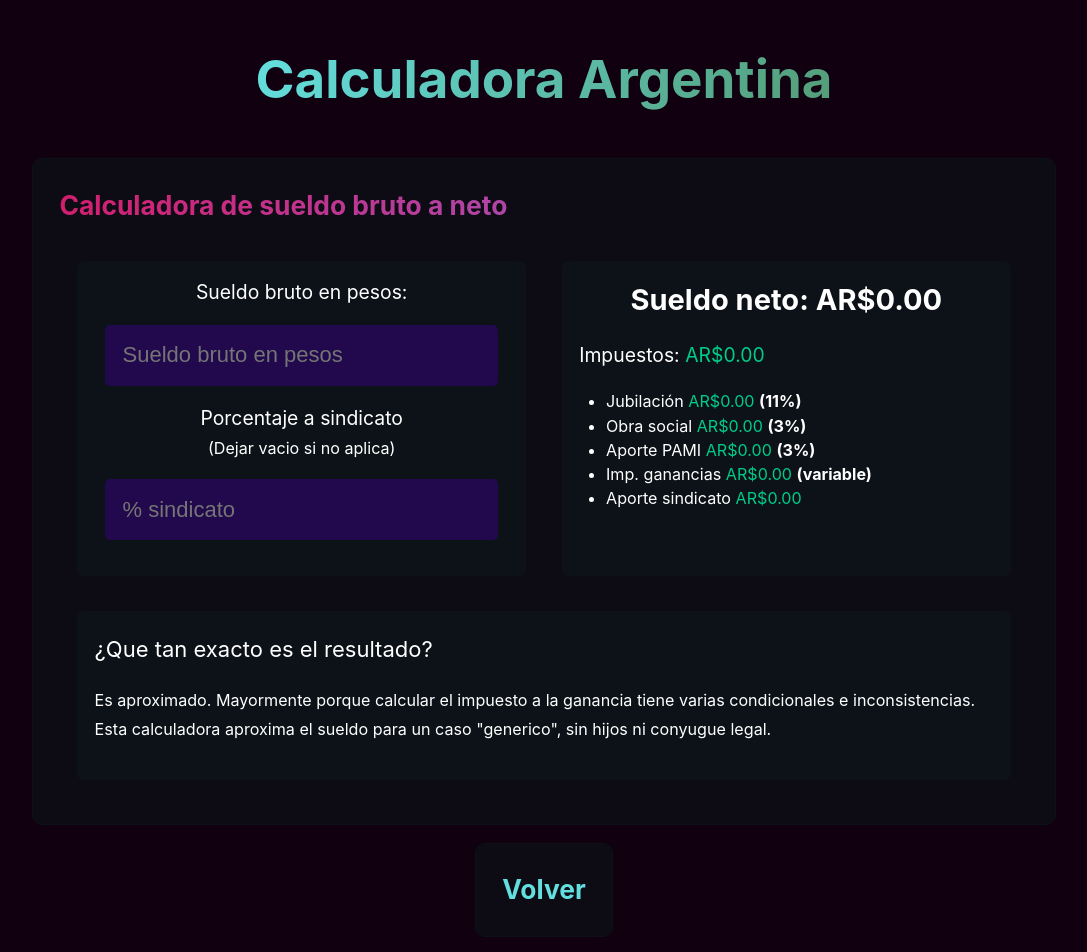
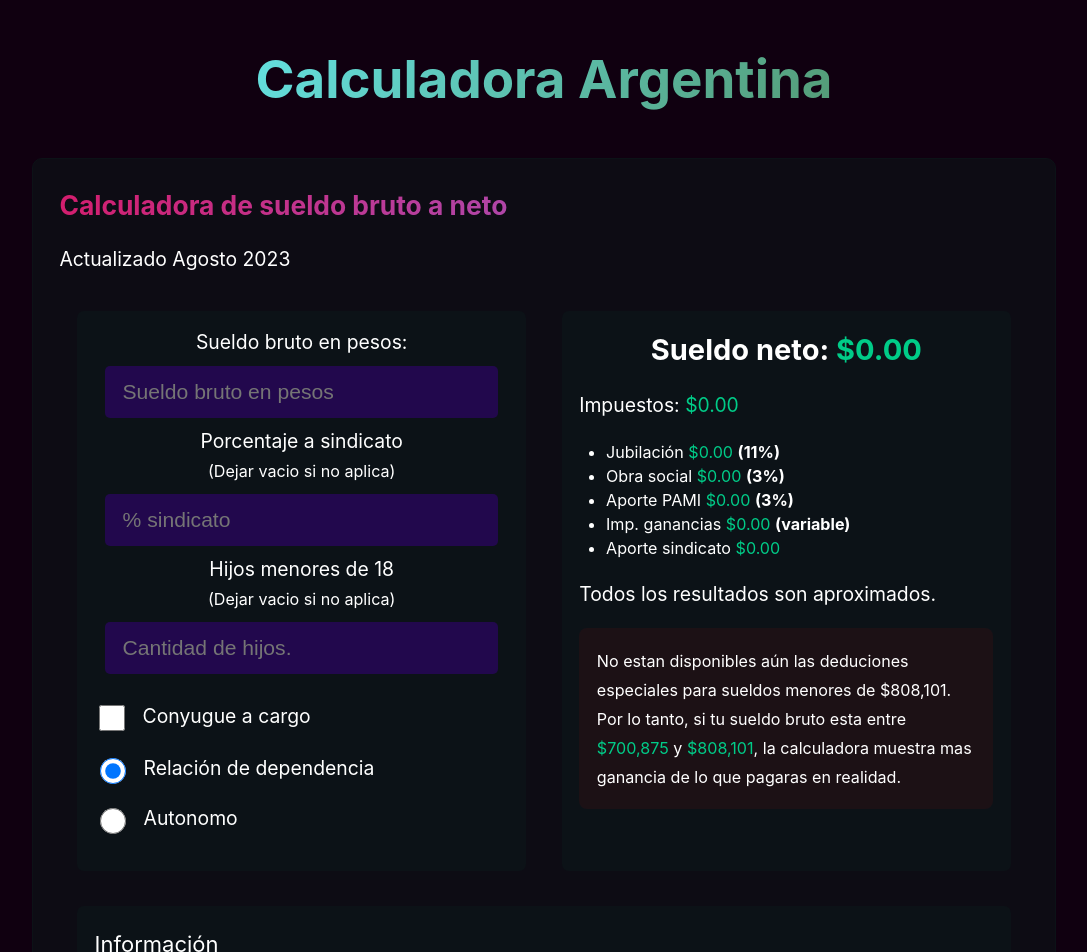
Before and after one commit to markski1/Calculadoras, a Next.js app: page /sueldo in a window 1280 px wide. Shown: the top 952 px of the page, without its empty margins (96-1183 px from the left). Built offline with nearby package versions, Linux system fonts and the light colour scheme.

Commit message:
Calculo ganancias

```diff
--- a/pages/impuestos.tsx
+++ b/pages/impuestos.tsx
@@ -5,9 +5,13 @@ import Link from 'next/link';
 import Layout from '../components/layout';
 
 export default function Impuestos() {
-    // CONSTANT ARRAY: Contains the percentage of taxes per province.
+    // CONSTANT ARRAYS:
+
+    // - Contains the percentage of taxes per province.
 	//                     N/A  CABA  CHACO  CRDB  LPMP  NEUQ  RNGR  SALTA  TDF
 	const pvcPercentage = [0.0, 0.02, 0.055, 0.03, 0.01, 0.03, 0.05, 0.036, 0.0];
+
+
 
     const [currencies, setCurrencies] = useState<{ eur: number; usd: number; brs: number; }>({ eur: -1, usd: -1, brs: -1 });
     const [amount, setAmount] = useState(0);
--- a/pages/sueldo.tsx
+++ b/pages/sueldo.tsx
@@ -5,8 +5,32 @@ import Link from 'next/link';
 import Layout from '../components/layout';
 
 export default function Impuestos() {
+    // INCOME TAX BRACKET BASES
+	const incomeTaxBases =       [2781353, 2086016, 1390677, 1043008, 695339, 521504, 347670, 173843, 0]; // Contains the bases for income tax brackets
+    const incomeTaxMins =        [620590,  405035,  217035,  137330,  71272,  45197,  24337,  8691,   0]; // Contains the base payment per bracket
+    const incomeTaxPercentages = [35,      31,      27,      23,      19,     15,     12,     9,      5]; // Contains the percentage past base payment per bracket
+
+
+    // MINIMUM INCOME FOR APPLYING TAX
+    const minIncomeTaxable = 700875;
+    const minIncrementalDeduction = 808101;
+
+    // TODO: Incremental deduction array.
+
+    // SPECIAL DEDUCTIONS
+    const nonImpossableEarnings = 451683.19 / 12;
+    const autonomousDeduction = 1580891.18 / 12;
+    const dependenceDeduction = 2168079.35 / 12;
+    const marriedDeduction = 421088.24 / 12;
+    const childDeduction = 212356.37 / 12;
+
+
+
     const [amount, setAmount] = useState(0);
     const [sindicate, setSindicate] = useState(0);
+    const [dependence, setDependence] = useState(true);
+    const [married, setMarried] = useState(false);
+    const [children, setChildren] = useState(0);
     const [netAmount, setNetAmount] = useState(0);
     const [totalDeduction, setTotalDeduction] = useState(0);
     const [pamiDeduction, setPamiDeduction] = useState(0);
@@ -15,70 +39,44 @@ export default function Impuestos() {
     const [socialDeduction, setSocialDeduction] = useState(0);
     const [sindicateDeduction, setSindicateDeduction] = useState(0);
 
-    const minIncomeTaxable = 700875;
 
     useEffect(() => {
-        let workingAmount = amount;
+        let retirement = amount * 0.11;
+        let social = amount * 0.03;
+        let pami = amount * 0.03;
+        let sind = amount * (sindicate * 0.01);
 
-        let retirement = workingAmount * 0.11;
-        let social = workingAmount * 0.03;
-        let pami = workingAmount * 0.03;
-        let sind = workingAmount * (sindicate * 0.01);
+        let workingDeductions = retirement + social + pami + sind;
 
         let workingIncomeTax = 0;
 
-        // Begins thief simulator (AKA income tax logic)
-        if (workingAmount > minIncomeTaxable) {
-            let bruteAnualAmount = amount * 13; // 1 more month because of aguinaldo
-            bruteAnualAmount -= bruteAnualAmount * 0.17; // remove basic taxes
+        // Begin income tax logic
+        if (amount > minIncomeTaxable) {
+            let taxableAmount = amount - workingDeductions - nonImpossableEarnings;
 
-            // TODO:
-            // - Relación de dependencia
-            // - Autonomos
+            if (dependence) taxableAmount -= dependenceDeduction;
+            else taxableAmount -= autonomousDeduction;
+            if (married) taxableAmount -= marriedDeduction;
 
-            let taxableAmount = amount - minIncomeTaxable;
+            taxableAmount -= childDeduction * children;
 
-            if (taxableAmount > 2781353) {
-                workingIncomeTax = 620590;
-                workingIncomeTax += taxableAmount * 0.35;
-            }
-            else if (taxableAmount > 2086016) {
-                workingIncomeTax = 405035;
-                workingIncomeTax += taxableAmount * 0.31;
-            }
-            else if (taxableAmount > 1390677) {
-                workingIncomeTax = 217035;
-                workingIncomeTax += taxableAmount * 0.27;
-            }
-            else if (taxableAmount > 1043008) {
-                workingIncomeTax = 137330;
-                workingIncomeTax += taxableAmount * 0.23;
-            }
-            else if (taxableAmount > 695339) {
-                workingIncomeTax = 71272;
-                workingIncomeTax += taxableAmount * 0.19;
-            }
-            else if (taxableAmount > 521504) {
-                workingIncomeTax = 45197;
-                workingIncomeTax += taxableAmount * 0.15;
-            }
-            else if (taxableAmount > 347670) {
-                workingIncomeTax = 24337;
-                workingIncomeTax += taxableAmount * 0.12;
-            }
-            else if (taxableAmount > 173843) {
-                workingIncomeTax = 8691;
-                workingIncomeTax += taxableAmount * 0.9;
-            }
-            else {
-                workingIncomeTax = 0;
-                workingIncomeTax += taxableAmount * 0.5;
+            taxableAmount *= 13;
+            taxableAmount /= 12;
+
+            for (let i = 0; i < incomeTaxBases.length; i++) {
+                if (taxableAmount > incomeTaxBases[i] / 12) {
+                    workingIncomeTax = incomeTaxMins[i] / 12;
+                    workingIncomeTax += (taxableAmount - incomeTaxBases[i] / 12) * (incomeTaxPercentages[i] * 0.01);
+                    console.log((incomeTaxPercentages[i] * 0.01));
+
+                    break;
+                }
             }
         }
 
-        let workingDeductions = retirement + social + pami + sind;
+        workingDeductions += workingIncomeTax;
 
-        let workingNetAmount = workingAmount - workingDeductions;
+        let workingNetAmount = amount - workingDeductions;
 
         setPamiDeduction(pami);
         setRetirementDeduction(retirement);
@@ -88,7 +86,7 @@ export default function Impuestos() {
 
         setTotalDeduction(workingDeductions);
         setNetAmount(workingNetAmount);
-    }, [amount, sindicate]);
+    }, [amount, sindicate, dependence, married, children]);
 
     function updateAmount() {
         let number = parseFloat((document.getElementById('amount') as HTMLInputElement).value);
@@ -106,6 +104,33 @@ export default function Impuestos() {
         setSindicate(number);
     }
 
+    function updateMarried() {
+        let checked = (document.getElementById('married') as HTMLInputElement).value;
+        console.log(checked);
+    }
+
+    function updateChildren() {
+        let number = parseFloat((document.getElementById('children') as HTMLInputElement).value);
+        if (isNaN(number) || !isFinite(number))
+            number = 0;
+
+        setChildren(number);
+    }
+
+    function updateDependence(checked: boolean) {
+        setDependence(checked);
+    }
+
+    function parseToPesos(pesosAmount: number, cents: boolean = true) {
+		return (
+			<span className={styles.money}>
+				$
+				{cents && pesosAmount.toLocaleString(undefined, { minimumFractionDigits: 2, maximumFractionDigits: 2 })}
+				{!cents && pesosAmount.toLocaleString(undefined, { minimumFractionDigits: 0, maximumFractionDigits: 0 })}
+			</span>
+		);
+	}
+
     return (
         <>
             <HeadParams
@@ -116,15 +141,16 @@ export default function Impuestos() {
             <Layout>
                 <div className={styles.siteContainer}>
                     <h3 className={styles.text_accent_pink}>Calculadora de sueldo bruto a neto</h3>
+                    <p>Actualizado Agosto 2023</p>
                     <div className={styles.flexContainer}>
                         <div className={styles.flexBox}>
                             <div style={{textAlign: 'center'}}>
                                 <label>
                                     Sueldo bruto en pesos:
                                     <input
-                                        id="amount" placeholder="Sueldo bruto en pesos" type="number" pattern="[0-9]+([\.,][0-9]+)?" step="0.01"
+                                        placeholder="Sueldo bruto en pesos" type="number" pattern="[0-9]+([\.,][0-9]+)?" step="0.01"
+                                        id="amount"
                                         onChange={() => { updateAmount() }}
-                                        required
                                         min={0}
                                         className={styles.input}
                                         title="Numero con no mas de 2 decimales."
@@ -134,41 +160,103 @@ export default function Impuestos() {
                                     Porcentaje a sindicato<br/>
                                     <small>(Dejar vacio si no aplica)</small>
                                     <input
-                                        id="sindicate" placeholder="% sindicato" type="number" pattern="[0-9]+([\.,][0-9]+)?" step="0.1"
+                                        placeholder="% sindicato" type="number" pattern="[0-9]+([\.,][0-9]+)?" step="0.1"
+                                        id="sindicate"
                                         onChange={() => { updateSindicate() }}
-                                        required
                                         min={0}
                                         className={styles.input}
                                         title="Numero con no mas de 2 decimales."
                                         />
                                 </label>
+                                <label>
+                                    Hijos menores de 18<br/>
+                                    <small>(Dejar vacio si no aplica)</small>
+                                    <input
+                                        placeholder="Cantidad de hijos." type="number" pattern="[0-9]+([\.,][0-9]+)?" step="1"
+                                        id="children"
+                                        onChange={() => { updateChildren() }}
+                                        min={0}
+                                        className={styles.input}
+                                        title="Cantidad de hijos."
+                                        />
+                                </label>
+                                <div className={styles.toMargin}>
+                                    <p>
+                                        <input
+                                            id="married" type="checkbox"
+                                            onChange={() => { updateMarried() }}
+                                            min={0}
+                                            className={styles.checkbox}
+                                            title="Conyugue a cargo."
+                                            />
+                                        Conyugue a cargo
+                                    </p>
+                                    <p>
+                                        <input
+                                            id="married" type="radio"
+                                            name="dependence"
+                                            checked
+                                            onClick={() => { updateDependence(true) }}
+                                            min={0}
+                                            className={styles.checkbox}
+                                            title="Relación de dependencia"
+                                            />
+                                        Relación de dependencia
+                                    </p>
+                                    <p>
+                                        <input
+                                            id="married" type="radio"
+                                            name="dependence"
+                                            onClick={() => { updateDependence(false) }}
+                                            min={0}
+                                            className={styles.checkbox}
+                                            title="Autonomo"
+                                            />
+                                        Autonomo
+                                    </p>
+                                </div>
                             </div>
                         </div>
                         <div className={styles.flexBox}>
-                            <h2 style={{textAlign: 'center'}}>Sueldo neto: AR${netAmount.toLocaleString(undefined, { minimumFractionDigits: 2, maximumFractionDigits: 2 })}</h2>
+                            <h2 style={{textAlign: 'center'}}>Sueldo neto: {parseToPesos(netAmount)}</h2>
                             <div>
                                 <p>
-                                Impuestos: <span className={styles.money}>AR${totalDeduction.toLocaleString(undefined, { minimumFractionDigits: 2, maximumFractionDigits: 2 })}</span><br />
+                                Impuestos: {parseToPesos(totalDeduction)}<br />
                                 </p>
                                 <small>
                                     <ul>
-                                        <li>Jubilación <span className={styles.money}>AR${retirementDeduction.toLocaleString(undefined, { minimumFractionDigits: 2, maximumFractionDigits: 2 })}</span> <b>(11%)</b></li>
-                                        <li>Obra social <span className={styles.money}>AR${socialDeduction.toLocaleString(undefined, { minimumFractionDigits: 2, maximumFractionDigits: 2 })}</span> <b>(3%)</b></li>
-                                        <li>Aporte PAMI <span className={styles.money}>AR${pamiDeduction.toLocaleString(undefined, { minimumFractionDigits: 2, maximumFractionDigits: 2 })}</span> <b>(3%)</b></li>
-                                        <li>Imp. ganancias <span className={styles.money}>AR${incomeDeduction.toLocaleString(undefined, { minimumFractionDigits: 2, maximumFractionDigits: 2 })}</span> <b>(variable)</b></li>
-                                        <li>Aporte sindicato <span className={styles.money}>AR${sindicateDeduction.toLocaleString(undefined, { minimumFractionDigits: 2, maximumFractionDigits: 2 })}</span></li>
+                                        <li>Jubilación {parseToPesos(retirementDeduction)} <b>(11%)</b></li>
+                                        <li>Obra social {parseToPesos(socialDeduction)} <b>(3%)</b></li>
+                                        <li>Aporte PAMI {parseToPesos(pamiDeduction)} <b>(3%)</b></li>
+                                        <li>Imp. ganancias {parseToPesos(incomeDeduction)} <b>(variable)</b></li>
+                                        <li>Aporte sindicato {parseToPesos(sindicateDeduction)}</li>
                                     </ul>
                                 </small>
+                                <p>Todos los resultados son aproximados.</p>
+                                <div style={{backgroundColor: '#FF000011', padding: '1rem', borderRadius: '8px'}}>
+                                    <small>
+                                        No estan disponibles aún las deduciones especiales para sueldos menores de $808,101.
+                                    </small>
+                                    <br />
+                                    <small>
+                                        Por lo tanto, si tu sueldo bruto esta entre {parseToPesos(minIncomeTaxable, false)} y {parseToPesos(minIncrementalDeduction, false)}, la calculadora muestra mas ganancia de lo que pagaras en realidad.
+                                    </small>
+                                </div>
                             </div>
                         </div>
                         <div className={styles.flexBox} style={{marginTop: '1rem'}}>
-                            <p className={styles.smallHeader}>¿Que tan exacto es el resultado?</p>
-                            <p>
-                                <small>
-                                    Es aproximado. Mayormente porque calcular el impuesto a la ganancia tiene varias condicionales e inconsistencias.
-                                    Esta calculadora aproxima el sueldo para un caso "generico", sin hijos ni conyugue legal.
-                                </small>
-                            </p>
+                            <p className={styles.smallHeader}>Información</p>
+                            <p>Respecto ganancias, la calculadora considera:</p>
+                            <small>
+                                <ul>
+                                    <li>Sueldos mayores a {parseToPesos(minIncomeTaxable, false)} pagan ganancias.</li>
+                                    <li>Sueldos menores a {parseToPesos(minIncrementalDeduction, false)} tienen un descuento incremental.</li>
+                                    <li>Personas en relación de dependencia tienen deduccion de {parseToPesos(dependenceDeduction, false)}.</li>
+                                    <li>Autonomos, en cambio, tienen deduccion de {parseToPesos(autonomousDeduction, false)}.</li>
+                                    <li>Personas con conyugues que no facturen, tienen deduccion de {parseToPesos(marriedDeduction, false)}.</li>
+                                    <li>Por hijo menor de 18 años, deducen {parseToPesos(childDeduction, false)}.</li>
+                                </ul>
+                            </small>
                         </div>
                     </div>
                 </div>
--- a/styles/Home.module.css
+++ b/styles/Home.module.css
@@ -129,13 +129,13 @@
   background-color: #22084d;
   color: white;
   width: 95%;
-  margin: 1rem .5rem;
+  margin: .5rem 0;
   border-width: 0;
   border-radius: 5px;
   vertical-align: middle;
-  font-size: 1.25rem;
+  font-size: 1.2rem;
   min-width: 15rem;
-  padding: 1rem;
+  padding: .8rem;
   padding-left: 1rem;
 }
 
@@ -145,6 +145,18 @@
 
 .input:active {
   background-color: #0a0a29;
+}
+
+.checkbox {
+  width: 1.5rem;
+  height: 1.5rem;
+  vertical-align: middle;
+  margin-right: 1rem;
+  background-color: #22084d;
+}
+
+.checkbox:checked {
+  background-color: #64dfdf;
 }
 
 .flexBox {
```
